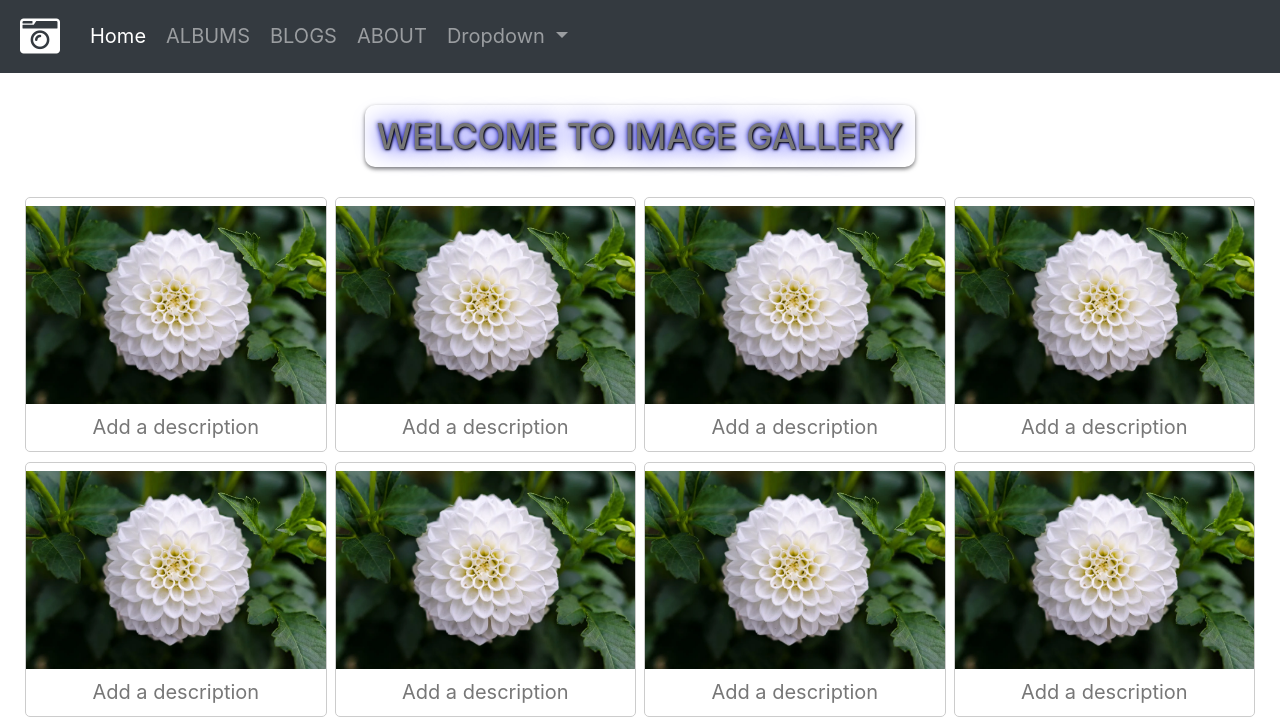
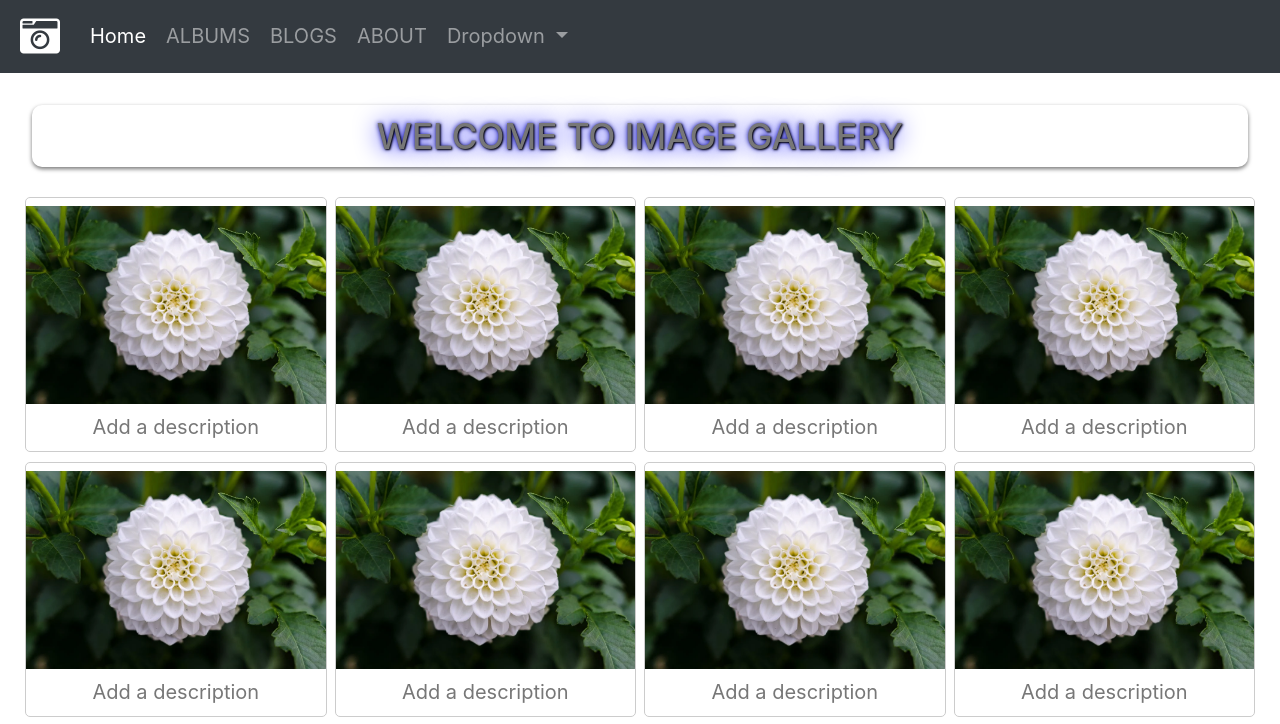
Before and after one commit to YakubuAmidu/ImageGallery, a website: page index.html in a window 1280 px wide. Shown: the top 724 px of the page. Drawn offline with nearby package versions, Linux system fonts and the light colour scheme.

Commit message:
Initial commit

```diff
--- a/src/css/style.css
+++ b/src/css/style.css
@@ -23,9 +23,7 @@ body{
 .hello{
   text-transform: uppercase;
   box-shadow: 0px 2px 4px 0px;
-  width: 550px;
-  margin: 0 auto;
-  padding: 10px 0px;
+  padding: 10px 10px;
   border-radius: 10px;
   margin-bottom: 30px;
   text-shadow: 1px 1px 2px black, 0 0 25px blue, 0 0 5px darkblue;
```
